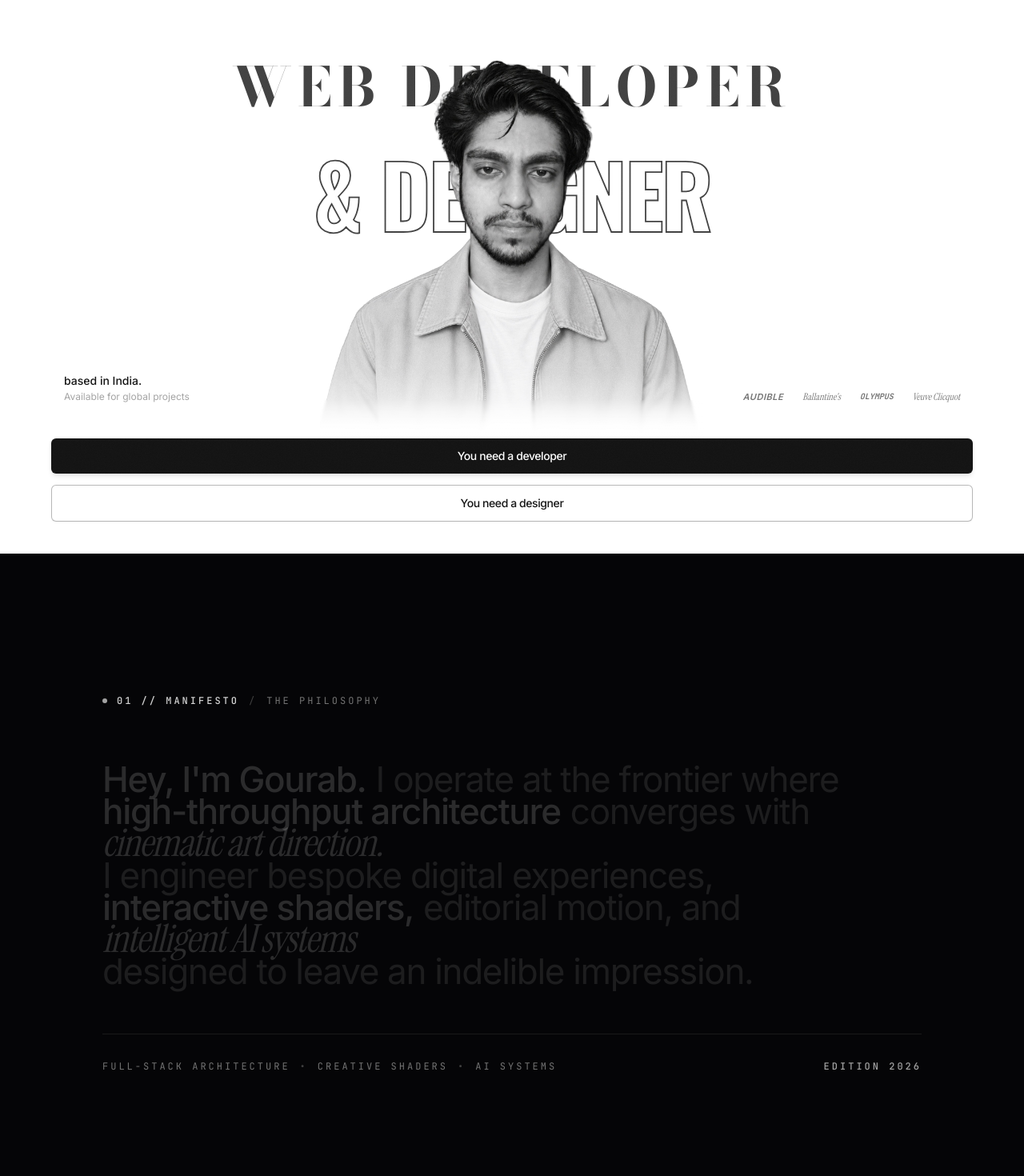
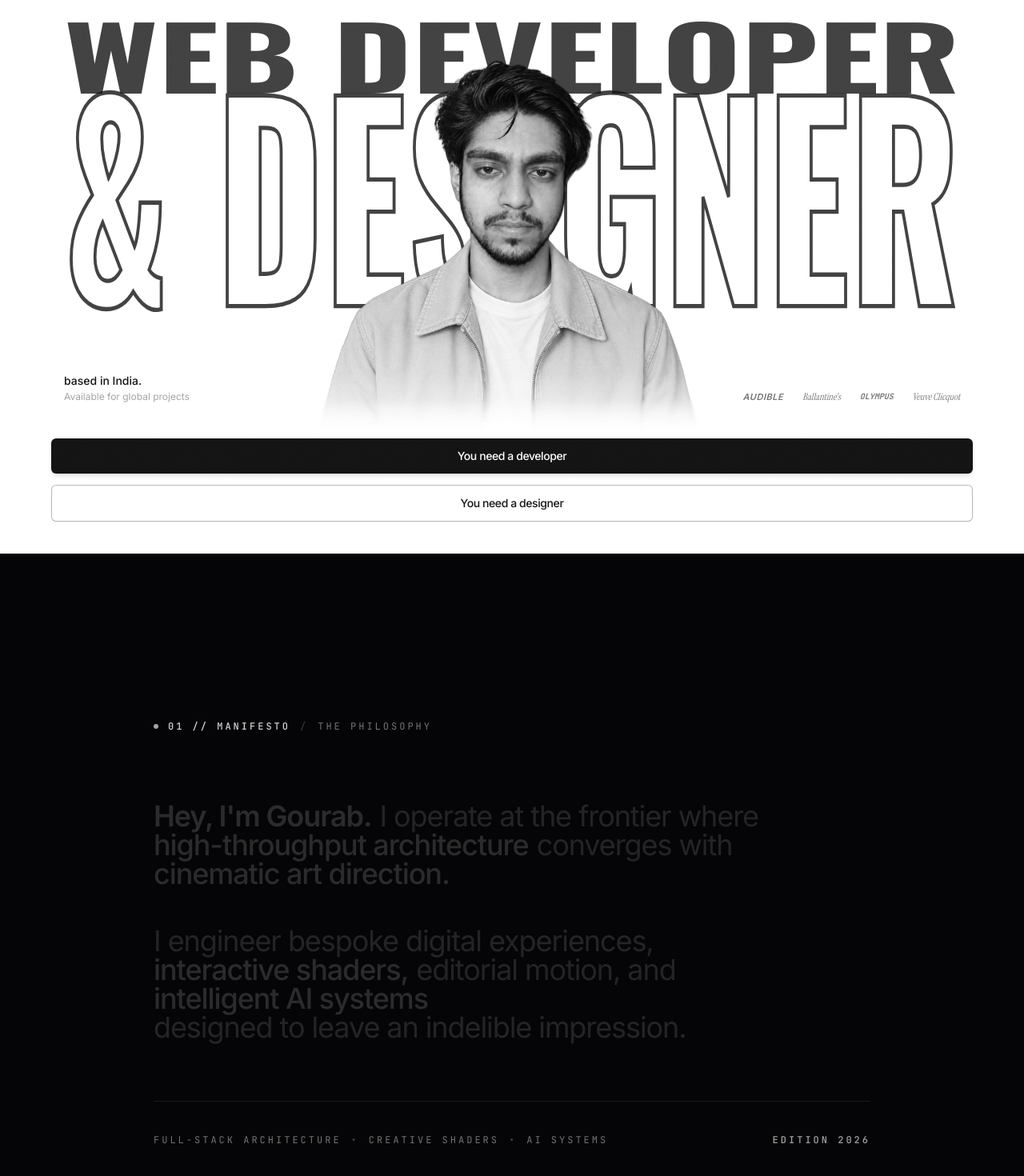
Before and after one commit to gourabs444-del/GOURAB-PORTFOLIO, a Next.js app: page / in a window 1280 px wide. Shown: the part 160-1630 px from the top of the page at 80% size. Built offline with nearby package versions, Linux system fonts and the light colour scheme.

Commit message:
style: clean manifesto typography with generous spacing, unified font, and readable line height

```diff
--- a/src/components/sections/AboutManifesto.tsx
+++ b/src/components/sections/AboutManifesto.tsx
@@ -41,7 +41,7 @@ export function AboutManifesto() {
     <section
       id="about"
       ref={containerRef}
-      className="relative min-h-[90vh] sm:min-h-screen w-full flex flex-col justify-center py-28 sm:py-36 md:py-44 px-6 sm:px-12 md:px-20 lg:px-28 bg-[#050507] text-[#F4F4F6] overflow-hidden select-none"
+      className="relative min-h-screen w-full flex flex-col justify-center py-32 sm:py-44 md:py-52 px-6 sm:px-12 md:px-20 lg:px-28 bg-[#050507] text-[#F4F4F6] overflow-hidden select-none"
     >
       {/* Soft Ambient Radial Backlight */}
       <div
@@ -49,7 +49,7 @@ export function AboutManifesto() {
         aria-hidden="true"
       />
 
-      <div className="max-w-5xl mx-auto w-full flex flex-col gap-12 sm:gap-16">
+      <div className="max-w-4xl mx-auto w-full flex flex-col gap-14 sm:gap-20">
         {/* Minimal Clean Top Tag */}
         <div className="flex items-center gap-3 text-xs font-mono text-neutral-500 tracking-widest uppercase">
           <span className="w-1.5 h-1.5 rounded-full bg-neutral-400" />
@@ -58,44 +58,47 @@ export function AboutManifesto() {
           <span>THE PHILOSOPHY</span>
         </div>
 
-        {/* Clean, Cohesive, Minimalist Editorial Statement */}
-        <div ref={textContainerRef} className="w-full">
-          <p className="font-sans text-2xl sm:text-3xl md:text-4xl lg:text-[2.75rem] leading-[1.38] sm:leading-[1.35] tracking-tight font-normal text-neutral-400">
-            <span className="scrub-word inline-block mr-2 sm:mr-3 text-white font-medium">
+        {/* Minimal, Easy-to-Read, Well-Spaced Statement */}
+        <div ref={textContainerRef} className="w-full flex flex-col gap-8 sm:gap-12">
+          <p className="font-sans text-xl sm:text-2xl md:text-3xl lg:text-[2.25rem] leading-[1.65] sm:leading-[1.6] tracking-tight font-normal text-neutral-400">
+            <span className="scrub-word inline-block mr-2 sm:mr-2.5 text-white font-semibold">
               Hey, I&apos;m Gourab.
             </span>
-            <span className="scrub-word inline-block mr-2 sm:mr-3 text-neutral-400">
+            <span className="scrub-word inline-block mr-2 sm:mr-2.5 text-neutral-300">
               I operate at the frontier where
             </span>
-            <span className="scrub-word inline-block mr-2 sm:mr-3 text-white font-medium">
+            <span className="scrub-word inline-block mr-2 sm:mr-2.5 text-white font-medium">
               high-throughput architecture
             </span>
-            <span className="scrub-word inline-block mr-2 sm:mr-3 text-neutral-400">
+            <span className="scrub-word inline-block mr-2 sm:mr-2.5 text-neutral-300">
               converges with
             </span>
-            <span className="scrub-word inline-block mr-2 sm:mr-3 font-serif italic text-white font-normal text-[1.1em]">
+            <span className="scrub-word inline-block mr-2 sm:mr-2.5 text-white font-medium">
               cinematic art direction.
             </span>
-            <span className="scrub-word inline-block mr-2 sm:mr-3 text-neutral-400">
+          </p>
+
+          <p className="font-sans text-xl sm:text-2xl md:text-3xl lg:text-[2.25rem] leading-[1.65] sm:leading-[1.6] tracking-tight font-normal text-neutral-400">
+            <span className="scrub-word inline-block mr-2 sm:mr-2.5 text-neutral-300">
               I engineer bespoke digital experiences,
             </span>
-            <span className="scrub-word inline-block mr-2 sm:mr-3 text-white font-medium">
+            <span className="scrub-word inline-block mr-2 sm:mr-2.5 text-white font-medium">
               interactive shaders,
             </span>
-            <span className="scrub-word inline-block mr-2 sm:mr-3 text-neutral-400">
+            <span className="scrub-word inline-block mr-2 sm:mr-2.5 text-neutral-300">
               editorial motion, and
             </span>
-            <span className="scrub-word inline-block mr-2 sm:mr-3 font-serif italic text-white font-normal text-[1.1em]">
+            <span className="scrub-word inline-block mr-2 sm:mr-2.5 text-white font-medium">
               intelligent AI systems
             </span>
-            <span className="scrub-word inline-block text-neutral-400">
+            <span className="scrub-word inline-block text-neutral-300">
               designed to leave an indelible impression.
             </span>
           </p>
         </div>
 
         {/* Minimal Clean Bottom Meta */}
-        <div className="pt-8 border-t border-white/[0.08] flex flex-col sm:flex-row sm:items-center justify-between gap-4 text-xs font-mono text-neutral-500 uppercase tracking-widest">
+        <div className="pt-10 border-t border-white/[0.08] flex flex-col sm:flex-row sm:items-center justify-between gap-4 text-xs font-mono text-neutral-500 uppercase tracking-widest">
           <div className="flex items-center gap-3">
             <span>FULL-STACK ARCHITECTURE</span>
             <span className="text-neutral-700">•</span>
--- a/src/components/sections/Hero.tsx
+++ b/src/components/sections/Hero.tsx
@@ -113,36 +113,53 @@ export function Hero({ isLoaded }: HeroProps) {
       {/* Main 2-Line Layered Typography & Centered Cutout Portrait Scene (Exact Bazil Reference Match) */}
       <div className="relative my-auto w-full max-w-7xl mx-auto flex flex-col items-center justify-center py-2 sm:py-4 min-h-[320px] xs:min-h-[360px] sm:min-h-[440px] md:min-h-[500px] lg:min-h-[540px]">
         {/* Background Typography Container (z-10, strictly behind the foreground portrait) */}
-        <div className="relative z-10 w-full max-w-6xl mx-auto flex flex-col items-center justify-center text-center select-none -translate-y-8 sm:-translate-y-14 md:-translate-y-20 lg:-translate-y-24 px-2 sm:px-4">
-          {/* Line 1 (Solid Bold Black): WEB DEVELOPER (Bodoni Moda Luxury Editorial Serif) */}
+        <div className="relative z-10 w-full max-w-5xl lg:max-w-6xl mx-auto flex flex-col items-center justify-center text-center select-none -translate-y-10 xs:-translate-y-14 sm:-translate-y-20 md:-translate-y-28 lg:-translate-y-32 px-2 sm:px-4">
+          {/* Line 1 (Solid Bold Black): WEB DEVELOPER (Original Oswald Font, Locked Start & End Point) */}
           <div
             ref={headlineTopRef}
-            className="w-full relative z-10 mb-4 sm:mb-7 md:mb-9 lg:mb-11"
+            className="w-full relative z-10 -translate-y-4 sm:-translate-y-6 md:-translate-y-8"
           >
-            <h1
-              className="font-bodoni uppercase font-bold text-[8.2vw] sm:text-[7.4vw] md:text-[6.4vw] lg:text-[5.8vw] xl:text-[5.3vw] tracking-[0.05em] sm:tracking-[0.09em] md:tracking-[0.11em] text-[#111111] leading-none whitespace-nowrap"
+            <svg viewBox="0 0 1000 85" className="w-full h-auto overflow-visible" preserveAspectRatio="none">
+              <text
+                x="0"
+                y="74"
+                textLength="1000"
+                lengthAdjust="spacingAndGlyphs"
+                className="font-oswald font-bold uppercase fill-[#111111]"
                 style={{
-                fontFamily: "var(--font-bodoni), 'Bodoni Moda', Georgia, serif",
+                  fontFamily: "var(--font-oswald), sans-serif",
+                  fontSize: "98px",
                   fontWeight: "700",
                 }}
               >
                 WEB DEVELOPER
-            </h1>
+              </text>
+            </svg>
           </div>
 
-          {/* Line 2 (Outlined Stroked Text Behind Portrait): & DESIGNER (Tall Bold Outlined) */}
+          {/* Line 2 (Outlined Stroked Text Behind Portrait): & DESIGNER (Original Oswald Font, Locked Start & End Point, Tall Stretch) */}
           <div
             ref={headlineBottomRef}
-            className="w-full relative z-10"
+            className="w-full relative z-10 mt-1 sm:mt-2 transform scale-y-[1.75] sm:scale-y-[1.9] md:scale-y-[2.05] lg:scale-y-[2.15] origin-top"
           >
-            <h2
-              className="font-oswald uppercase font-black text-[12vw] sm:text-[11vw] md:text-[10vw] lg:text-[9.2vw] xl:text-[8.5vw] leading-none tracking-tight select-none text-transparent whitespace-nowrap"
+            <svg viewBox="0 0 1000 120" className="w-full h-auto overflow-visible" preserveAspectRatio="none">
+              <text
+                x="0"
+                y="102"
+                textLength="1000"
+                lengthAdjust="spacingAndGlyphs"
+                className="font-oswald font-black uppercase fill-transparent"
                 style={{
-                WebkitTextStroke: "1.8px #111111",
+                  fontFamily: "var(--font-oswald), sans-serif",
+                  fontSize: "135px",
+                  fontWeight: "900",
+                  stroke: "#111111",
+                  strokeWidth: "2.2px",
                 }}
               >
                 &amp; DESIGNER
-            </h2>
+              </text>
+            </svg>
           </div>
         </div>
 
```
Lines whose indentation alone changed are shown as unchanged.
